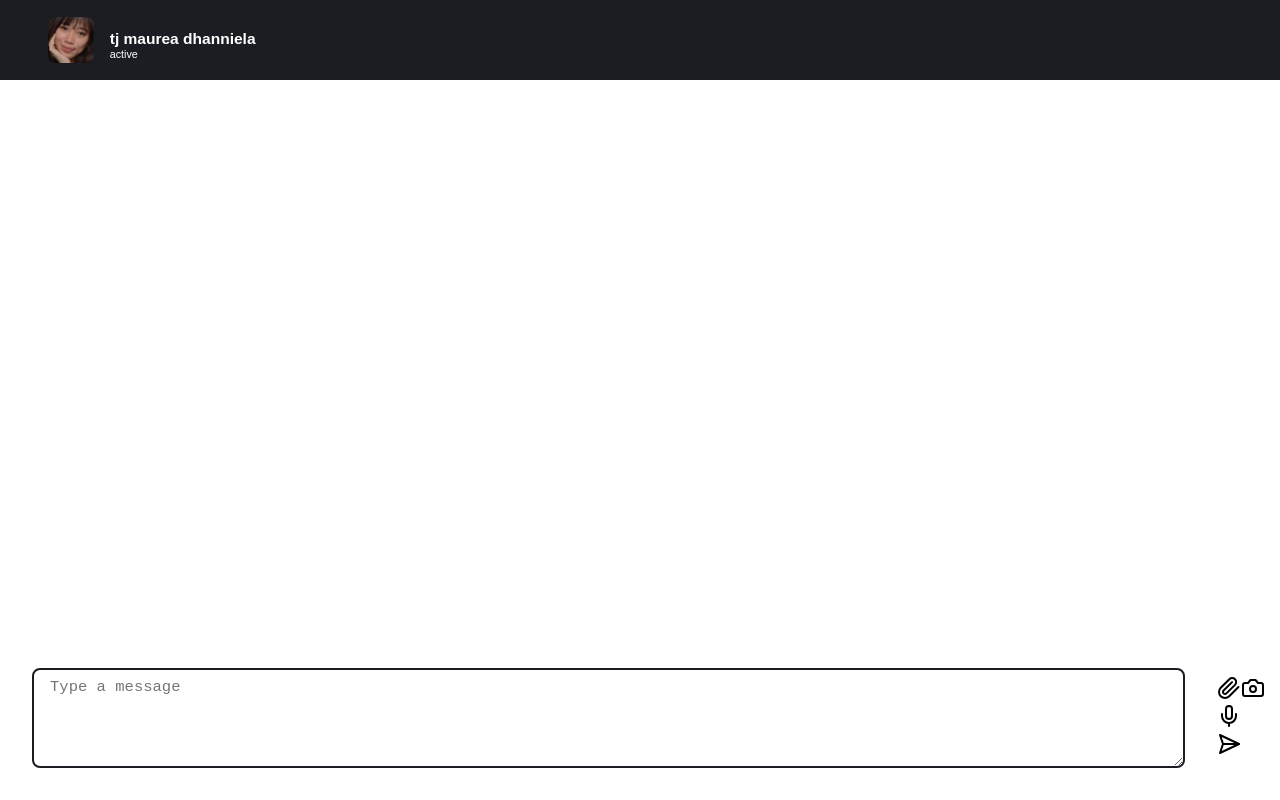
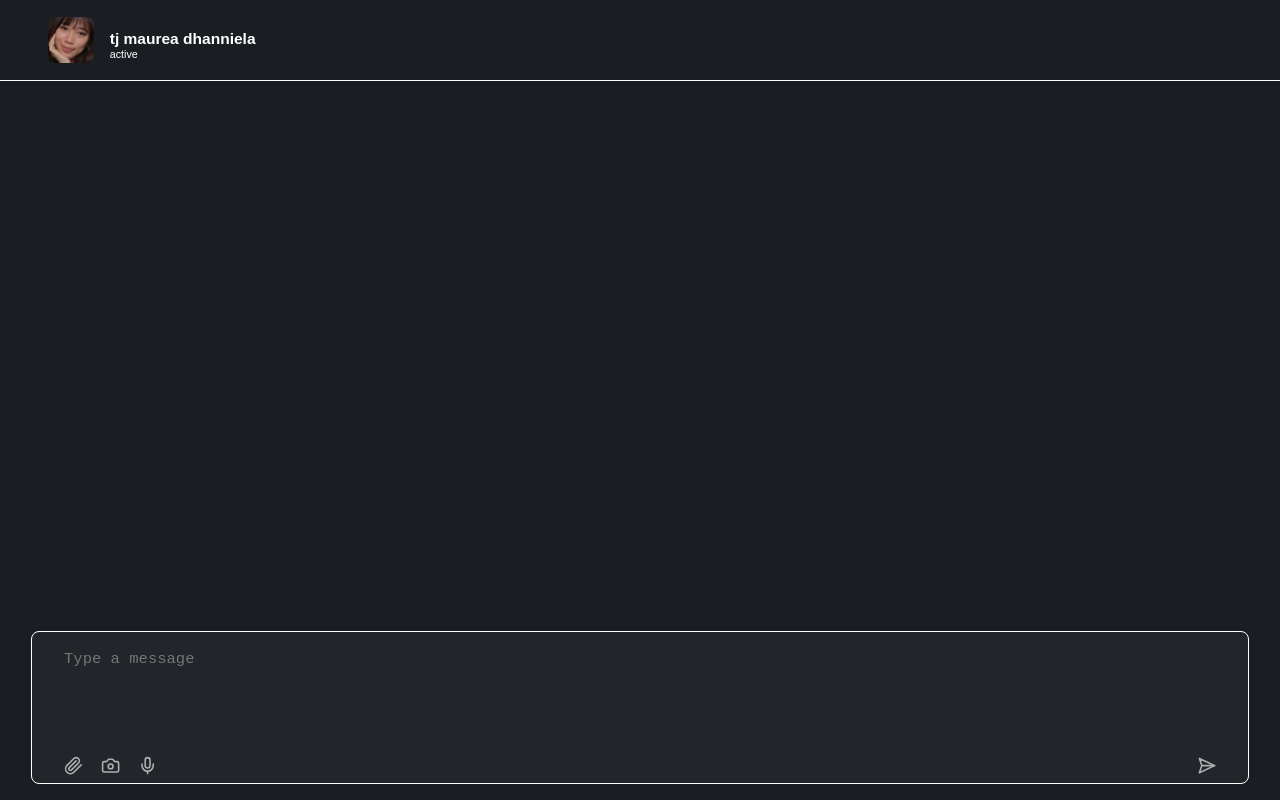
Before and after one commit to dhanniela/Slack-App, a React (Vite) app in the folder Slack-App/: page /dms in a window 1280 px wide. Built offline with nearby package versions, Linux system fonts and the light colour scheme; sample sign-in values are in the browser's storage; a web font is replaced by a local one.

Commit message:
add dm styles

```diff
--- a/Slack-App/src/App.css
+++ b/Slack-App/src/App.css
@@ -191,7 +191,7 @@
   display: flex;
   flex-direction: column;
   height: 100vh;
-  background: white;
+  background: #1a1d21;
 }
 
 .chat-header {
@@ -199,6 +199,7 @@
   width: 100vw;
   height: 10vh;
   background: #1a1d21;
+  border-bottom: 1px solid white;
 }
 
 .profile {
@@ -241,17 +242,51 @@
   display: flex;
   justify-content: center;
   align-items: center;
+  flex-direction: column;
+  border-radius: 0.5rem;
+  background: #222529;
+  border: 1px solid #ffffff;
+  width: 95vw;
+  margin: 1rem auto;
 }
 
 .chat-footer textarea {
-  width: 100vw;
+  background: #222529;
+  width: 90vw;
   min-height: 10vh;
-  border-radius: 0.5rem;
-  margin: 2rem;
   outline: none;
+  border: none;
+  resize: none;
   font-size: clamp(0.8rem, 0.743rem + 0.286vw, 1rem);
-  padding: 0.5rem 1rem;
-  border: 2px solid #1a1d21;
+  margin: 1rem;
+  color: white;
+}
+
+.chat-footer .shortcut-icons {
+  display: flex;
+  justify-content: space-between;
+  align-items: center;
+  color: #adaeaf;
+  width: 90vw;
+  margin: 0.5rem;
+}
+
+.chat-footer .attachment-icons {
+  display: flex;
+  justify-content: space-between;
+  align-items: center;
+  width: clamp(5rem, 4.286rem + 1.905vw, 6rem);
+}
+
+.chat-footer .send-icon {
+  display: flex;
+  justify-content: space-between;
+  align-items: center;
+}
+
+.icons {
+  width: clamp(1rem, 0.821rem + 0.476vw, 1.25rem);
+  height: clamp(1rem, 0.821rem + 0.476vw, 1.25rem);
 }
 
 body {
--- a/Slack-App/src/components/Dashboard.jsx
+++ b/Slack-App/src/components/Dashboard.jsx
@@ -8,5 +8,4 @@ export const Dashboard = (
         <Route path="/" element={<Sidebar/>}/>
         <Route path="/dms" element={<DirectMessage/>}/>
     </Route>
-
 );
--- a/Slack-App/src/pages/DirectMessage.jsx
+++ b/Slack-App/src/pages/DirectMessage.jsx
@@ -22,12 +22,12 @@ export const DirectMessage = () => {
                     <textarea placeholder="Type a message"></textarea>
                     <div className="shortcut-icons">
                         <div className="attachment-icons">
-                            <Paperclip />
-                            <Camera />
-                            <Mic />
+                            <Paperclip className="icons"/>
+                            <Camera className="icons"/>
+                            <Mic className="icons"/>
                         </div>
                         <div className="send-icon">
-                            <SendHorizontal />
+                            <SendHorizontal className="icons"/>
                         </div>
                     </div>
                 </div>
--- a/Slack-App/src/pages/Login.jsx
+++ b/Slack-App/src/pages/Login.jsx
@@ -47,23 +47,25 @@ export const Login = (props) => {
                     localStorage.setItem('currentUser', JSON.stringify(currentUser));
 
                     navigate("/");
+
                     window.location.reload();
 
                 } else { //if !=200
                     response.json().then(json => {
+
                     setError(json.errors[0])
                     })
                 }
-        })
-
-    }
+            })
+        }
 
     const prepareLogin = (e) => {
         e.preventDefault();
+
         payload.email = e.target.email.value;
         payload.password = e.target.password.value;
-        console.log(payload)
-        loginToIslak()
+
+        loginToIslak();
     }
 
     useEffect(() => {
--- a/Slack-App/src/styles/_dm.scss
+++ b/Slack-App/src/styles/_dm.scss
@@ -6,7 +6,8 @@
     display: flex;
     flex-direction: column;
     height: 100vh;
-    background: white;
+    background: #1a1d21;
+
 }
 
 .chat-header{
@@ -14,6 +15,7 @@
     width: 100vw;
     height: 10vh;
     background: #1a1d21;
+    border-bottom: 1px solid white;
 }
 
 .profile {
@@ -56,15 +58,49 @@
     display: flex;
     justify-content: center;
     align-items: center;
+    flex-direction: column;
+    border-radius: .5rem;
+    background: #222529;
+    border: 1px solid #ffffff;
+    width: 95vw;
+    margin: 1rem auto;
 }
 
 .chat-footer textarea{
-    width: 100vw;
+    background: #222529;
+    width: 90vw;
     min-height: 10vh;
-    border-radius: .5rem;
-    margin: 2rem;
     outline: none;
+    border: none;
+    resize: none;
     font-size: clamp(0.8rem, 0.743rem + 0.286vw, 1rem);
-    padding: .5rem 1rem;
-    border: 2px solid #1a1d21;
+    margin: 1rem;
+    color: white;
 }
+
+.chat-footer .shortcut-icons{
+    display: flex;
+    justify-content: space-between;
+    align-items: center;
+    color: #adaeaf;
+    width: 90vw;
+    margin: .5rem;
+}
+
+.chat-footer .attachment-icons{
+    display: flex;
+    justify-content: space-between;
+    align-items: center;
+    width: clamp(5rem, 4.286rem + 1.905vw, 6rem);
+}
+
+.chat-footer .send-icon{
+    display: flex;
+    justify-content: space-between;
+    align-items: center;
+}
+
+.icons{
+    width: clamp(1rem, 0.821rem + 0.476vw, 1.25rem);
+    height: clamp(1rem, 0.821rem + 0.476vw, 1.25rem);
+}
```
Also changed, not shown: Slack-App/src/components/Sidebar.jsx (deleted, +0 -54 lines), Slack-App/src/pages/Channels.jsx (added, +13 -0 lines), Slack-App/src/pages/Home.jsx (added, +13 -0 lines), Slack-App/src/pages/Profile.jsx (added, +13 -0 lines), 1 other file (tests, documents, lock files or other folders).
